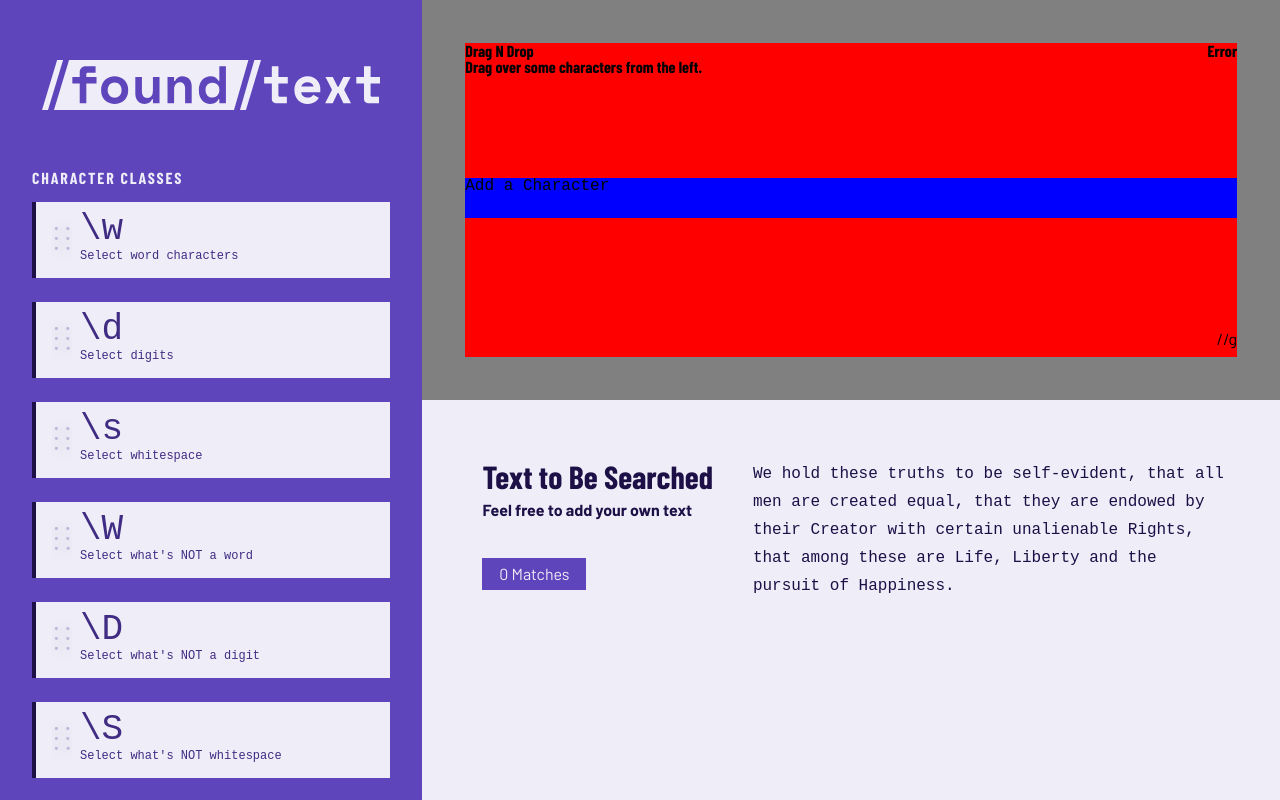
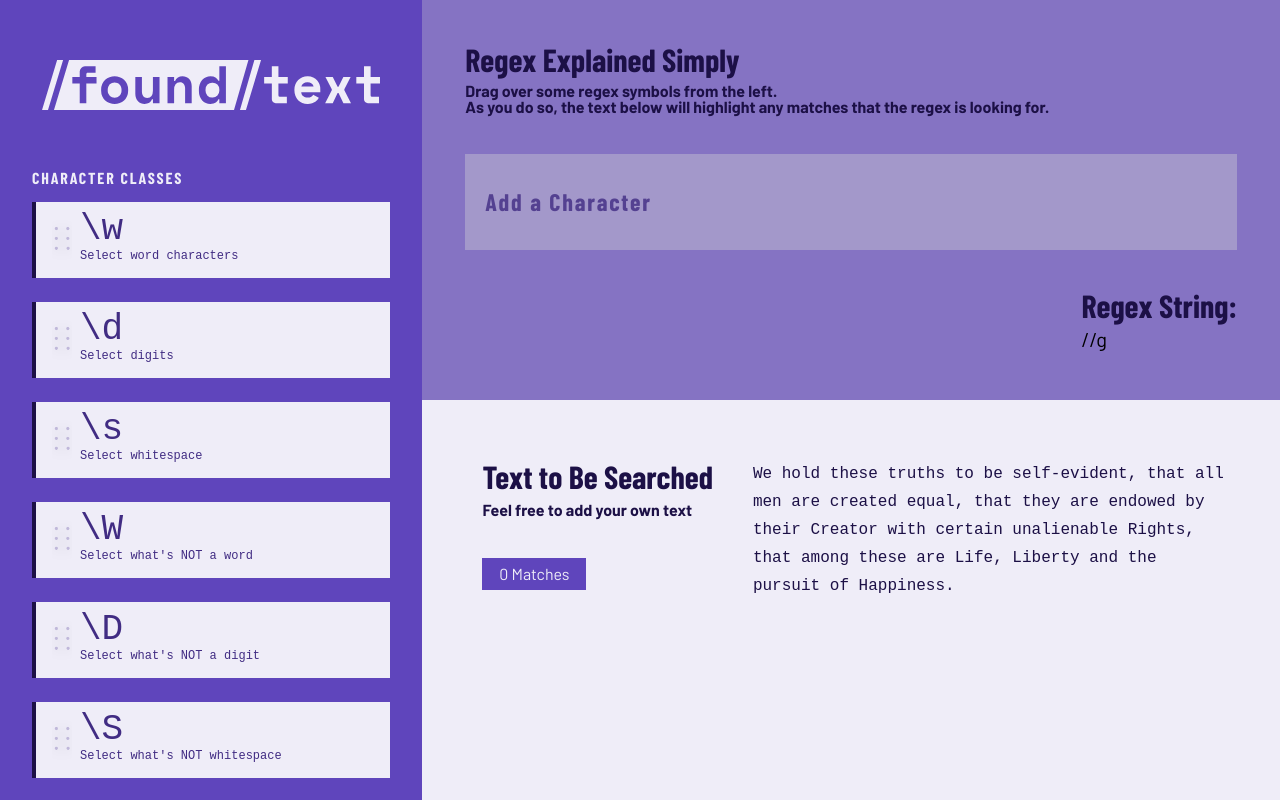
Before and after one commit to scratch-for-regex/main, a React (Create React App) app in the folder scratch/: page / in a window 1280 px wide. Built offline with nearby package versions, Linux system fonts and the light colour scheme; a web font is replaced by a local one; what redux-promise-middleware would draw is missing.

Commit message:
styling generals in place. Still need to add image.

```diff
--- a/scratch/src/App.scss
+++ b/scratch/src/App.scss
@@ -5,11 +5,12 @@ body {
 .app {
     position: fixed;
     height: 100vh;
-    width: 100vw;
+    width: 100%;
     display: flex;
 
     .main-content {
         width: 67%;
+        flex-grow: 1;
         display: flex;
         flex-flow: column;
         justify-content: space-evenly;
--- a/scratch/src/components/RegexDisplay/DisplayCard.js
+++ b/scratch/src/components/RegexDisplay/DisplayCard.js
@@ -31,9 +31,10 @@ class DisplayCard extends React.Component {
             >
                 <div
                     className="display-card"
-                    onClick={() =>
+                    onClick={() => {
                         this.props.setPurpose(this.props.regexInfo.purpose)
-                    }
+                        this.props.setRegexString(String(this.props.regexInfo.regex).replace(/\//g, ""))
+                    }}
                 >
                     <form className="regex-char" onSubmit={this.submit}>
                         <span>
@@ -44,8 +45,9 @@ class DisplayCard extends React.Component {
                         <input
                             style={{
                                 width:
-                                    this.state.regexString.length * 1.65 + "rem"
+                                    this.state.regexString.length * 1.85 + "rem"
                             }}
+                            title={this.props.regexInfo.acceptsInputs ? "Click to edit" : null}
                             type="text"
                             name="regexString"
                             value={this.state.regexString}
--- a/scratch/src/components/RegexDisplay/ErrorCard.js
+++ b/scratch/src/components/RegexDisplay/ErrorCard.js
@@ -2,7 +2,7 @@ import React from "react"
 
 const ErrorCard = props => {
     return (
-        <div className="regex-error">
+        <div className={props.class}>
             <h1>Error</h1>
             <h3>{props.error}</h3>
         </div>
--- a/scratch/src/components/RegexDisplay/index.js
+++ b/scratch/src/components/RegexDisplay/index.js
@@ -11,30 +11,51 @@ const RegexDisplay = () => {
     const arrayRegex = useSelector(selectedChars)
     const [error, setError] = useState(null)
     const [purpose, setPurpose] = useState(" ")
+    const [regexString, setRegexString] = useState(" ")
 
     return (
         <div className="top-section">
             <div className="display-container">
                 <div className="header">
-                    <h1>Drag N Drop</h1>
-                    <h3>Drag over some characters from the left.</h3>
-                    <ErrorCard error={error} />
+                    <h1>Regex Explained Simply</h1>
+                    <h3>
+                        Drag over some regex symbols from the left.
+                        <br /> As you do so, the text below will highlight any
+                        matches that the regex is looking for.
+                    </h3>
+                    <ErrorCard
+                        error={error}
+                        class={error ? "regex-error on" : "regex-error"}
+                    />
                 </div>
                 <Dropzone>
                     <div className="display-card-container">
-                        {arrayRegex[0] ? arrayRegex.map(regexPiece => (
+                        {arrayRegex[0] ? (
+                            arrayRegex.map(regexPiece => (
                                 <DisplayCard
                                     key={regexPiece.id}
                                     regexInfo={regexPiece}
                                     setError={setError}
                                     setPurpose={setPurpose}
+                                    setRegexString={setRegexString}
                                 />
-                        )) : "Add a Character"}
+                            ))
+                        ) : (
+                            <span className="add-a-character">
+                                Add a Character
+                            </span>
+                        )}
                     </div>
                 </Dropzone>
                 <div className="regex-n-tooltips">
+                    <div className="tooltip">
+                        <h3>{regexString}</h3>
                         <p className="tooltip">{purpose}</p>
+                    </div>
+                    <div className="regex">
+                        <h3>Regex String:</h3>
                         <p>{formattedRegex}</p>
+                    </div>
                 </div>
             </div>
         </div>
--- a/scratch/src/components/RegexDisplay/index.scss
+++ b/scratch/src/components/RegexDisplay/index.scss
@@ -1,5 +1,7 @@
+@import "../../scss/variables";
+
 .top-section {
-    background: #808080;
+    background: $primary-300;
     flex-grow: 1;
     width: 100%;
     box-sizing: border-box;
@@ -11,23 +13,59 @@
         display: flex;
         justify-content: space-between;
         flex-flow: column;
-        background: red;
+        background: $primary-300;
 
         .header {
             position: relative;
+
+            h1 {
+                font-family: $font-family-condensed;
+                color: $primary-600;
+                font-size: 3.2rem;
+                margin-bottom: 0.8rem;
+            }
+
+            h3 {
+                font-family: $font-family-primary;
+                color: $primary-600;
+            }
 
             .regex-error {
                 position: absolute;
                 top: 0;
                 right: 0;
+                width: 32rem;
+                height: 6.8rem;
+                padding: 0.4rem 1.2rem;
+                background: $error-100;
+                border-left: 0.4rem solid $error-200;
+                opacity: 0;
+                &.on {
+                    transition: opacity 0.3s ease-in-out;
+                    opacity: 1;
+                }
+
+                h1,
+                h3 {
+                    color: $error-200;
+                }
             }
         }
 
         .display-card-container {
-            font-family: monospace;
-            height: 4rem;
+            height: 9.6rem;
             display: flex;
-            background: blue;
+            align-items: center;
+            background: $primary-200;
+
+            .add-a-character {
+                font-size: 2.4rem;
+                font-family: $font-family-condensed;
+                letter-spacing: $letterspacing;
+                color: $primary-500;
+                opacity: 0.8;
+                margin-left: 2rem;
+            }
 
             span {
                 font-size: 3rem;
@@ -36,18 +74,31 @@
             .regex-char {
                 position: relative;
                 display: flex;
+                justify-content: flex-start;
                 align-items: center;
+                background: $primary-100;
+                box-shadow: 0 1px 8px $primary-500;
+                margin: 0 2.4rem;
+                border-left: 0.4rem solid $primary-600;
+                padding: 1.6rem;
+                cursor: grab;
+
+                &:active {
+                    cursor: grabbing;
+                }
 
                 span {
-                    font-family: monospace;
+                    font-family: $font-family-monospace;
+                    color: $primary-500;
                     font-size: 3rem;
                 }
 
                 input {
+                    font-family: $font-family-monospace;
+                    color: $primary-500;
                     background: none;
                     box-sizing: border-box;
                     border: none;
-                    font-family: monospace;
                     font-size: 3rem;
                     height: 3.2rem;
                     padding: 0;
@@ -63,6 +114,21 @@
         .regex-n-tooltips {
             display: flex;
             justify-content: space-between;
+            align-items: center;
+            .tooltip, .regex {
+                display: block;
+
+                h3 {
+                    font-family: $font-family-condensed;
+                    font-weight: normal;
+                    color: $primary-600;
+                    font-size: 3.2rem;
+                }
+                p, .tooltip>p {
+                    font-family: $font-family-primary;
+                    font-size: 2rem;
+                }
+            }
         }
     }
 }
```
Also changed, not shown: scratch/src/images/dots-mini.png (added). Lines whose indentation alone changed are shown as unchanged.
